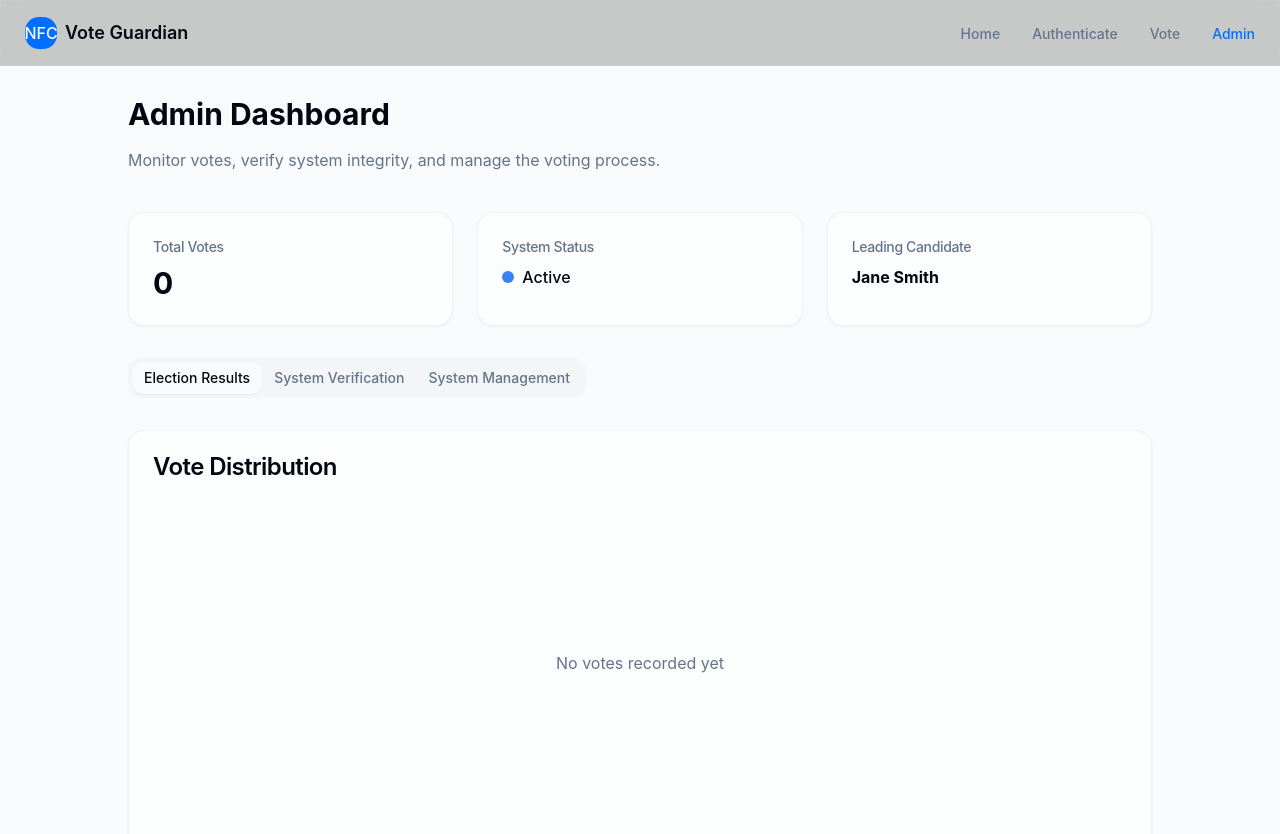
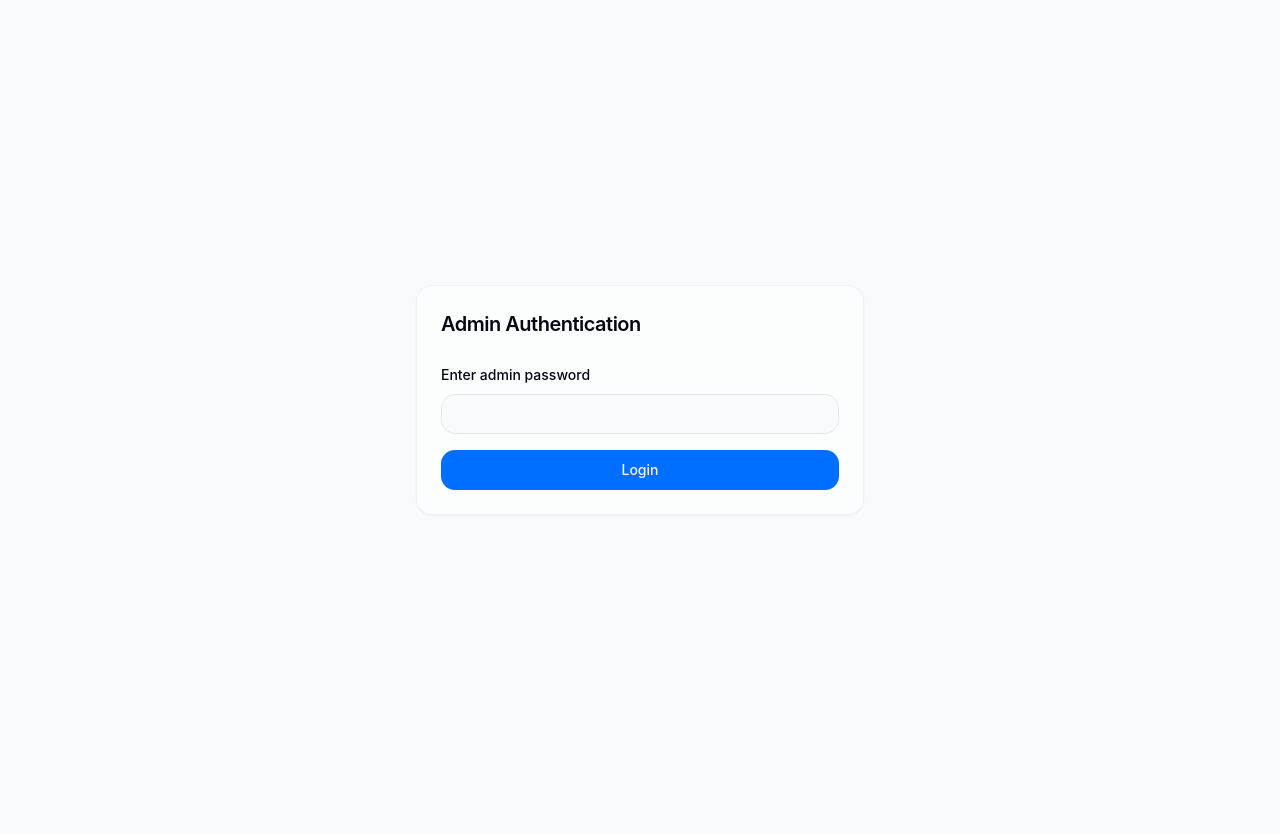
Before and after one commit to Ajayrx/Ncrypt-website, a React (Vite) app: page /admin in a window 1280 px wide. Shown: the top 834 px of the page. After the commit the page ends 800 px from the top, so only its background shows below. Built offline with nearby package versions, Linux system fonts and the light colour scheme.

Commit message:
Check vote count and add admin password
- Check if vote is counted correctly.
- Add password protection to the admin section.
- Set default admin password to "0000".

```diff
--- /dev/null
+++ b/src/components/AdminAuth.tsx
@@ -0,0 +1,71 @@
+
+import React, { useState } from 'react';
+import { Card, CardContent, CardHeader, CardTitle } from '@/components/ui/card';
+import { Button } from '@/components/ui/button';
+import { Input } from '@/components/ui/input';
+import { toast } from 'sonner';
+
+interface AdminAuthProps {
+  onAuthenticated: () => void;
+}
+
+const AdminAuth: React.FC<AdminAuthProps> = ({ onAuthenticated }) => {
+  const [password, setPassword] = useState('');
+  const [error, setError] = useState(false);
+
+  const handleLogin = () => {
+    // Default password is 0000
+    if (password === '0000') {
+      toast.success('Admin access granted');
+      onAuthenticated();
+    } else {
+      setError(true);
+      toast.error('Incorrect password');
+    }
+  };
+
+  return (
+    <div className="min-h-screen flex items-center justify-center">
+      <Card className="w-full max-w-md bg-card/50 backdrop-blur-sm border border-border/50">
+        <CardHeader>
+          <CardTitle className="text-xl">Admin Authentication</CardTitle>
+        </CardHeader>
+        <CardContent>
+          <div className="space-y-4">
+            <div className="space-y-2">
+              <label htmlFor="password" className="text-sm font-medium">
+                Enter admin password
+              </label>
+              <Input
+                id="password"
+                type="password"
+                value={password}
+                onChange={(e) => {
+                  setPassword(e.target.value);
+                  setError(false);
+                }}
+                className={error ? "border-red-500" : ""}
+                onKeyDown={(e) => {
+                  if (e.key === 'Enter') {
+                    handleLogin();
+                  }
+                }}
+              />
+              {error && (
+                <p className="text-sm text-red-500">Incorrect password</p>
+              )}
+            </div>
+            <Button
+              onClick={handleLogin}
+              className="w-full"
+            >
+              Login
+            </Button>
+          </div>
+        </CardContent>
+      </Card>
+    </div>
+  );
+};
+
+export default AdminAuth;
--- a/src/context/VotingContext.tsx
+++ b/src/context/VotingContext.tsx
@@ -1,5 +1,6 @@
 
 import React, { createContext, useContext, useState, ReactNode } from 'react';
+import { voteStorage } from '@/utils/voteStorage';
 
 type Candidate = {
   id: string;
@@ -39,7 +40,7 @@ export const VotingProvider: React.FC<{ children: ReactNode }> = ({ children })
   const [isAuthenticated, setIsAuthenticated] = useState(false);
   const [currentStep, setCurrentStep] = useState<'nfc' | 'fingerprint' | 'vote' | 'confirmation'>('nfc');
   const [selectedCandidate, setSelectedCandidate] = useState<string | null>(null);
-  const [votes, setVotes] = useState<Vote[]>([]);
+  const [votes, setVotes] = useState<Vote[]>(voteStorage.getVotes());
 
   // Sample candidates data
   const candidates: Candidate[] = [
@@ -54,8 +55,11 @@ export const VotingProvider: React.FC<{ children: ReactNode }> = ({ children })
         candidateId: selectedCandidate,
         timestamp: Date.now()
       };
-      setVotes([...votes, newVote]);
-      setCurrentStep('confirmation');
+      const success = voteStorage.saveVote(newVote);
+      if (success) {
+        setVotes([...votes, newVote]);
+        setCurrentStep('confirmation');
+      }
     }
   };
 
--- a/src/pages/Admin.tsx
+++ b/src/pages/Admin.tsx
@@ -8,11 +8,18 @@ import Header from '@/components/Header';
 import { BarChart, Bar, XAxis, YAxis, CartesianGrid, Tooltip, ResponsiveContainer } from 'recharts';
 import { useVoting } from '@/context/VotingContext';
 import { toast } from 'sonner';
+import AdminAuth from '@/components/AdminAuth';
 
 const Admin = () => {
   const { candidates } = useVoting();
   const [isVerifying, setIsVerifying] = useState(false);
   const [verificationStatus, setVerificationStatus] = useState<'idle' | 'verifying' | 'success' | 'error'>('idle');
+  const [isAuthenticated, setIsAuthenticated] = useState(false);
+
+  // If not authenticated, show the admin login form
+  if (!isAuthenticated) {
+    return <AdminAuth onAuthenticated={() => setIsAuthenticated(true)} />;
+  }
 
   const votes = voteStorage.getVotes();
   const results = voteStorage.getResults();
--- a/src/utils/voteStorage.ts
+++ b/src/utils/voteStorage.ts
@@ -28,6 +28,7 @@ class VoteStorage {
       const votes = this.getVotes();
       votes.push(vote);
       localStorage.setItem(this.storageKey, JSON.stringify(votes));
+      console.log('Vote saved successfully', vote);
       return true;
     } catch (error) {
       console.error('Error saving vote:', error);
```
